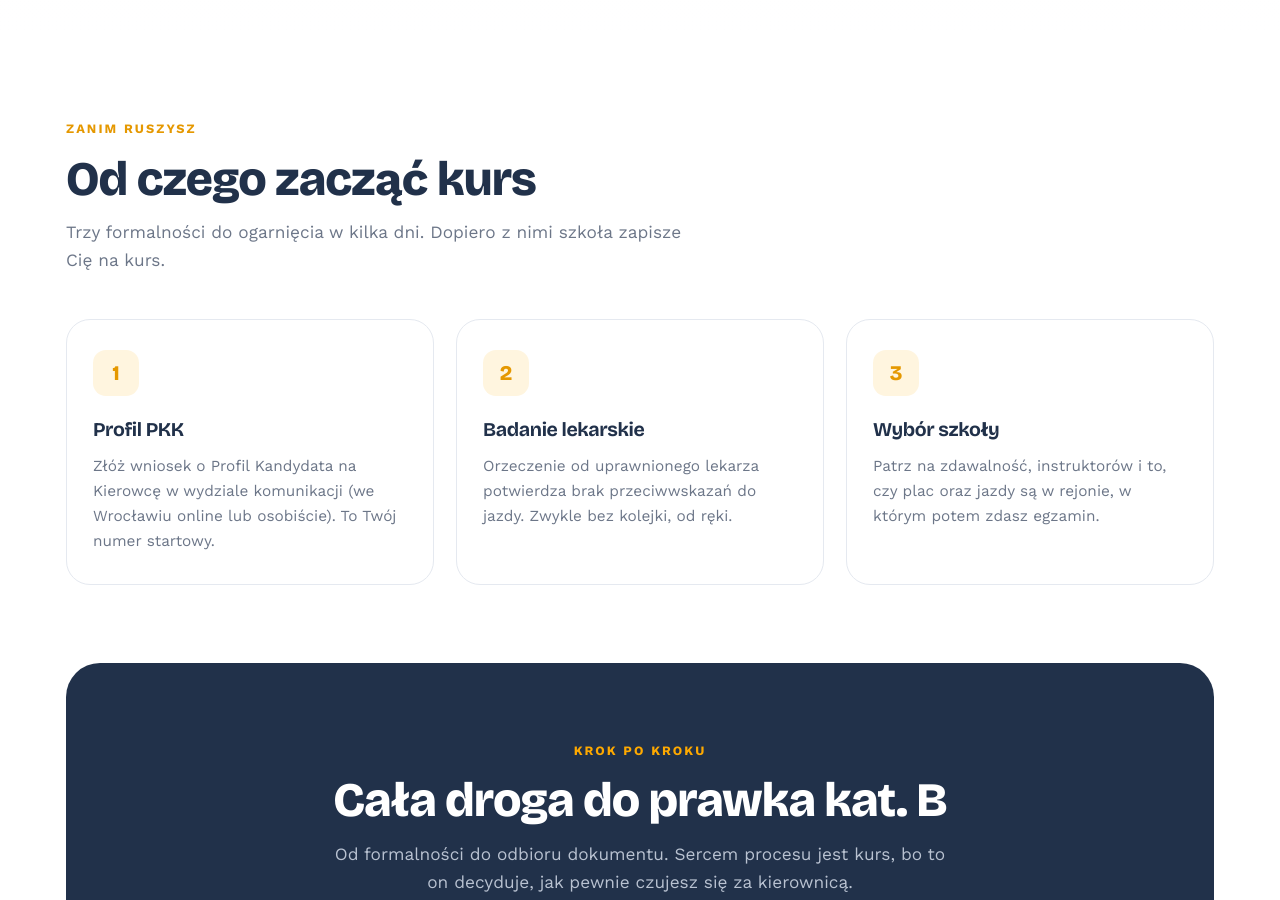
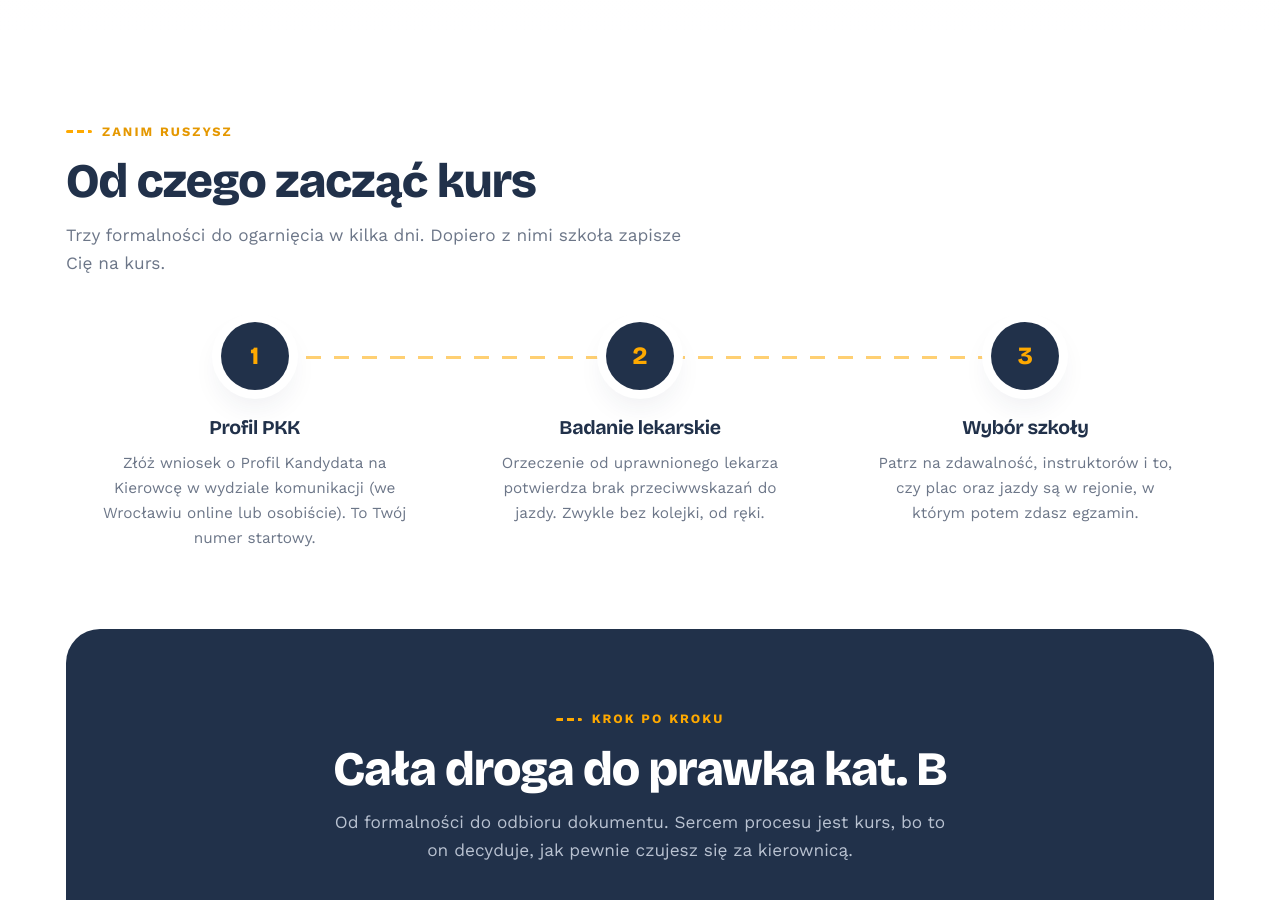
Before and after one commit to SiwsON1/prawo-jazdy-kat-b-wroclaw, a plain HTML site: page index.html in a window 1280 px wide. Shown: the part 901-1801 px from the top of the page. Drawn offline with nearby package versions, Linux system fonts and the light colour scheme.

Commit message:
Redesign sekcji startu w sciezke kursu (polaczone navy przystanki + zlota jezdnia) + zlota sygnatura pasa jezdni przed kazdym naglowkiem sekcji (jezyk wizualny ADJ = trasa)

```diff
--- a/index.html
+++ b/index.html
@@ -58,7 +58,8 @@
     .pill--soft { background: #eef1f6; color: var(--navy-light); border: 1px solid var(--line); }
     .pill .dot { width: 7px; height: 7px; border-radius: 50%; background: var(--navy); }
     .pill--soft .dot { background: var(--brand); }
-    .kicker { display: inline-block; font-size: .8rem; font-weight: 700; letter-spacing: .16em; text-transform: uppercase; color: var(--brand-dark); }
+    .kicker { display: inline-flex; align-items: center; gap: 10px; font-size: .8rem; font-weight: 700; letter-spacing: .16em; text-transform: uppercase; color: var(--brand-dark); }
+    .kicker::before { content: ""; width: 26px; height: 3px; background: repeating-linear-gradient(90deg, var(--brand) 0 7px, transparent 7px 11px); border-radius: 2px; flex: none; }
 
     h1, h2, h3 { font-family: var(--font-display); color: var(--ink); letter-spacing: -.02em; }
     h2.title { font-weight: 800; line-height: 1.05; font-size: clamp(1.9rem, 1.1rem + 2.9vw, 3rem); }
@@ -135,13 +136,14 @@
     .center { margin-inline: auto; text-align: center; }
     .center .lead { margin-inline: auto; }
 
-    /* Start - numbered flow */
-    .flow { display: grid; grid-template-columns: repeat(3, 1fr); gap: 22px; }
-    .fstep { position: relative; background: var(--surface); border: 1px solid var(--line); border-radius: var(--r-lg); padding: 30px 26px; transition: transform .3s var(--ease), box-shadow .3s var(--ease); }
-    .fstep:hover { transform: translateY(-5px); box-shadow: var(--sh-md); }
-    .fstep__n { width: 46px; height: 46px; border-radius: 13px; background: #fff5df; color: var(--brand-dark); font-family: var(--font-display); font-weight: 800; font-size: 1.3rem; display: grid; place-items: center; margin-bottom: 18px; }
+    /* Start - connected route track */
+    .flow { display: grid; grid-template-columns: repeat(3, 1fr); gap: 8px; position: relative; }
+    .flow::before { content: ""; position: absolute; left: 16%; right: 16%; top: 34px; height: 3px; background: repeating-linear-gradient(90deg, var(--brand) 0 15px, transparent 15px 28px); opacity: .55; }
+    .fstep { position: relative; padding: 0 22px; text-align: center; }
+    .fstep__n { width: 68px; height: 68px; border-radius: 50%; background: var(--navy); color: var(--brand); font-family: var(--font-display); font-weight: 800; font-size: 1.55rem; display: grid; place-items: center; margin: 0 auto 22px; position: relative; z-index: 1; box-shadow: 0 0 0 9px var(--surface), var(--sh-md); transition: transform .3s var(--ease); }
+    .fstep:hover .fstep__n { transform: translateY(-5px); }
     .fstep h3 { font-weight: 700; font-size: 1.22rem; margin-bottom: 8px; }
-    .fstep p { color: var(--txt-soft); font-size: .96rem; }
+    .fstep p { color: var(--txt-soft); font-size: .96rem; max-width: 32ch; margin-inline: auto; }
 
     /* Roadmap - navy */
     .road { background: var(--navy); color: #fff; border-radius: var(--r-xl); }
@@ -259,7 +261,7 @@
       .hero__grid { grid-template-columns: 1fr; gap: 40px; }
       .hero__badge--1 { left: 8px; } .hero__badge--2 { right: 8px; }
       .factbar { grid-template-columns: 1fr 1fr; } .factbar .fact + .fact::before { display: none; }
-      .flow, .icards { grid-template-columns: 1fr; }
+      .flow, .icards { grid-template-columns: 1fr; } .flow { gap: 30px; } .flow::before { display: none; }
       .compare { grid-template-columns: 1fr; }
       .dist__grid { grid-template-columns: 1fr; gap: 30px; }
       .rec__box { grid-template-columns: 1fr; }
```
